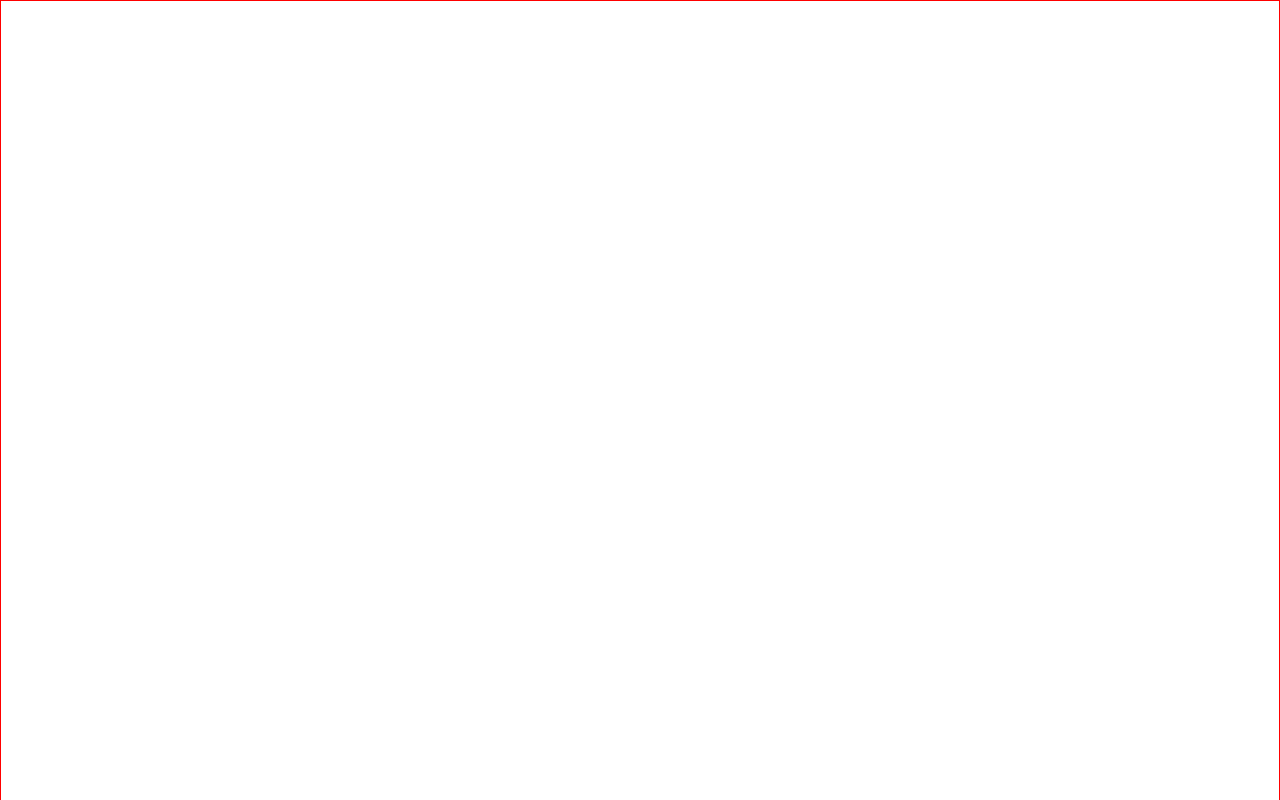
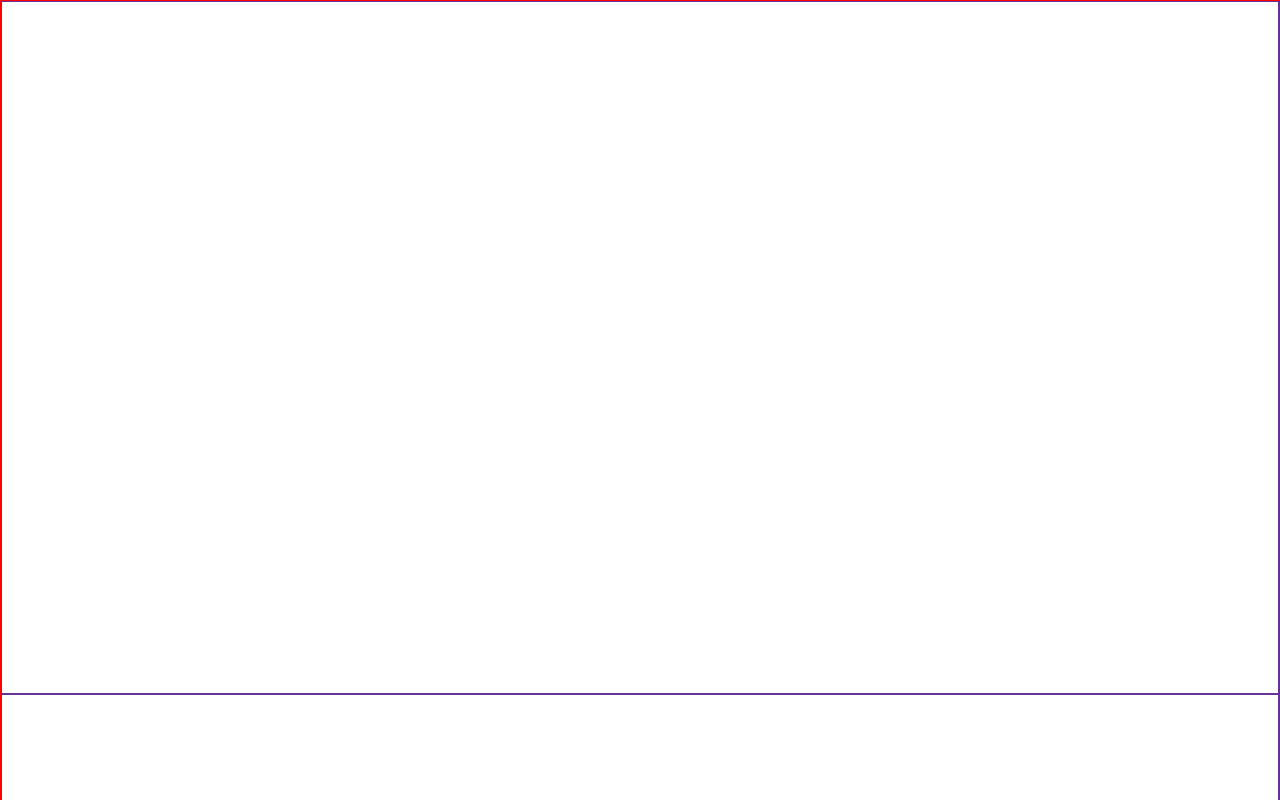
Before and after one commit to joywhy/Scroll-ani-pra, a React (Create React App) app in the folder my-app/: page / in a window 1280 px wide. Shown: the top 800 px of the page. Built offline with nearby package versions, Linux system fonts and the light colour scheme.

Commit message:
Style: 슬라이드 배경이미지 구현시도

```diff
--- a/my-app/src/AnimationTest.js
+++ b/my-app/src/AnimationTest.js
@@ -3,6 +3,28 @@ import styled, { keyframes } from 'styled-components';
 import { useWindowScrollEvent } from './hooks/useWindowScrollEvent';
 import { checkIsInViewport } from './utils/checkIsInViewport';
 import ScrollRevealSlideAnimation from './ScrollRevealSlideAnimation';
+const Wrapper = styled.div`
+  height: 40rem;
+  padding: 1.6rem;
+  background: ${(props) =>
+    props.backgroundColor ? props.backgroundColor : 'white'};
+  border: 1px solid rebeccapurple;
+`;
+
+//애니에 관한 css
+const goup = keyframes`
+  from { transform: translateY(5rem); opacity: 0; }
+  to { transform: translateY(0); opacity: 1; }
+`;
+
+const Text = styled.p`
+  //애니메이션 안해야할 때
+  ${({ animation }) => !animation && 'transform: translateY(5rem); opacity: 0;'}
+  //애니메이션 해야할 때
+  animation: ${({ animation }) => animation && goup} 2s ease-out;
+  font-weight: bold;
+  font-size: 2rem;
+`;
 
 function AnimationTest() {
   const [animation, setAnimation] = useState(false);
@@ -28,23 +50,3 @@ function AnimationTest() {
 }
 
 export default AnimationTest;
-
-const Wrapper = styled.div`
-  height: 40rem;
-  padding: 1.6rem;
-`;
-
-//애니에 관한 css
-const goup = keyframes`
-  from { transform: translateY(5rem); opacity: 0; }
-  to { transform: translateY(0); opacity: 1; }
-`;
-
-const Text = styled.p`
-  //애니메이션 안해야할 때
-  ${({ animation }) => !animation && 'transform: translateY(5rem); opacity: 0;'}
-  //애니메이션 해야할 때
-  animation: ${({ animation }) => animation && goup} 2s ease-out;
-  font-weight: bold;
-  font-size: 2rem;
-`;
--- a/my-app/src/App.css
+++ b/my-app/src/App.css
@@ -1,4 +1,4 @@
-.App {
+/* .App {
   text-align: center;
 }
 
@@ -35,4 +35,4 @@
   to {
     transform: rotate(360deg);
   }
-}
+} */
```
